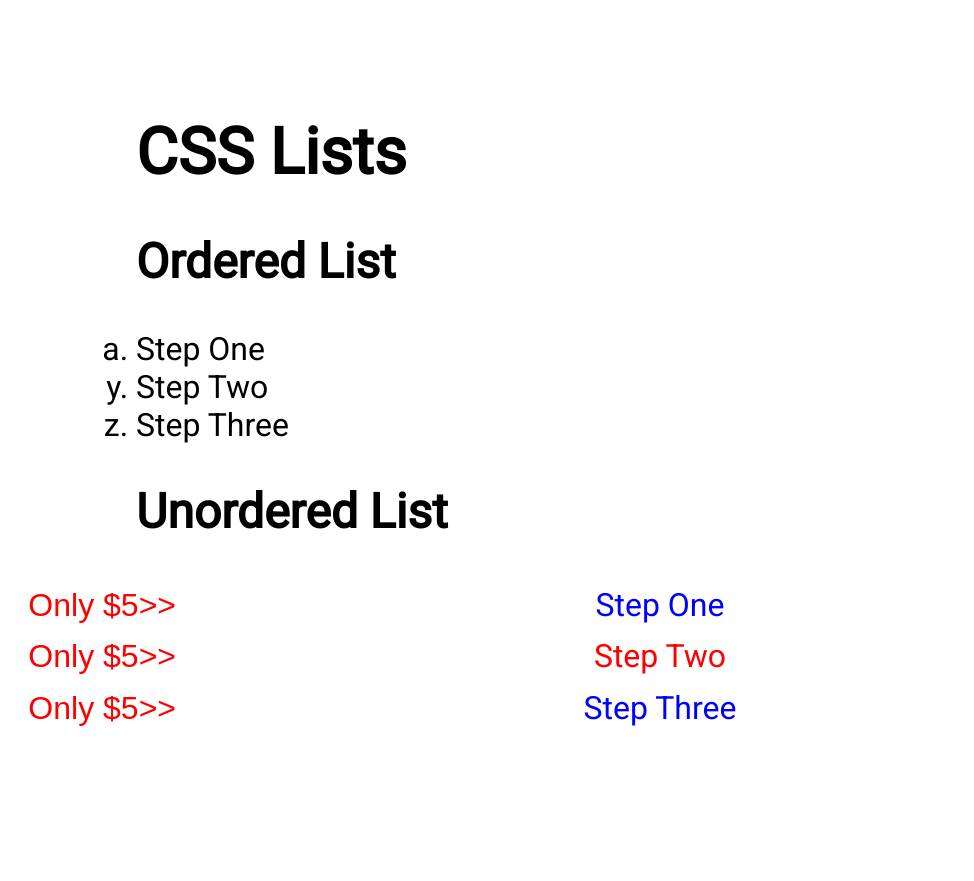
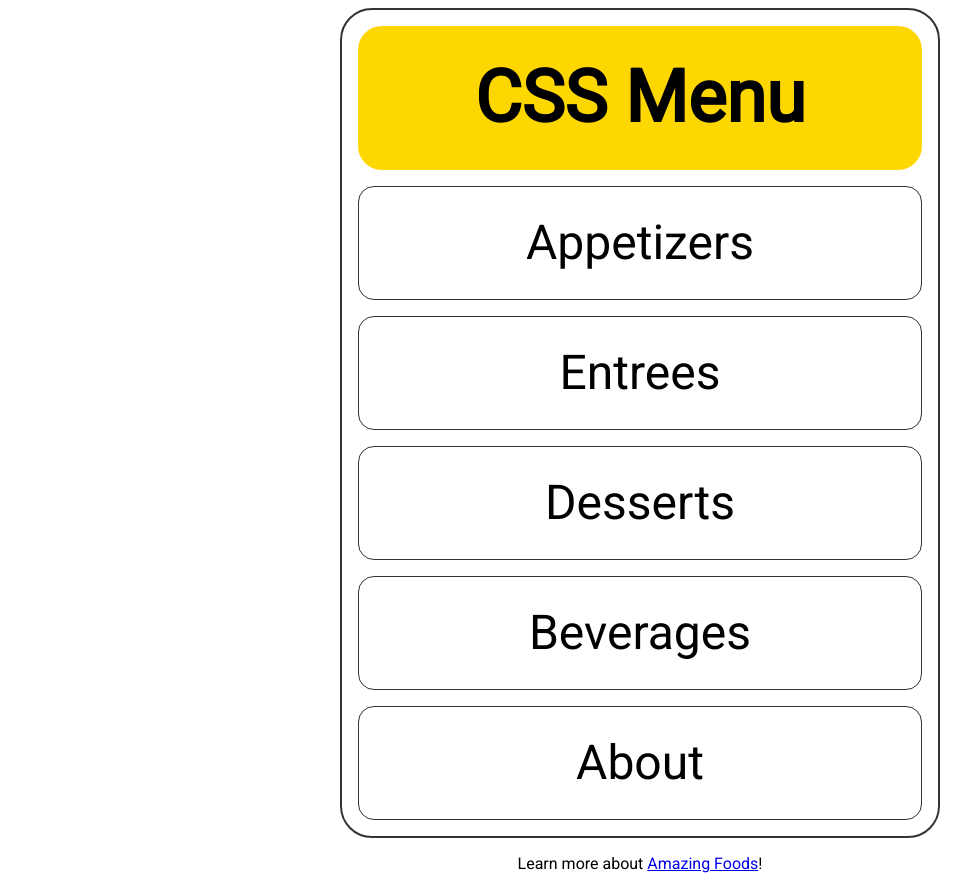
Before and after one commit to marnop/Learning-CSS, a plain HTML site: page index.html in a window 1280 px wide. Shown: the whole page, without its empty margins (0-974 px from the left). Before the commit the page ends 838 px from the top, so only its background shows below. Drawn offline with Linux system fonts and the light colour scheme.

Commit message:
Lesson_09
Mini project

```diff
--- a/css/style.css
+++ b/css/style.css
@@ -1,34 +1,60 @@
 @import url("https://fonts.googleapis.com/css2?family=Roboto&display=swap");
 
-body {
-  padding: 5% 10%;
-  font-size: 2rem;
-  font-family: "Roboto", sans-serif;
+* {
+    margin: 0;
+    padding: 0;
+    box-sizing: border-box;
 }
 
-ol {
-    list-style-type: lower-alpha;
-    padding: 0;
+body {
+    margin: 0.5rem;
+    font-family: "Roboto", sans-serif;
+    text-align: center;
+}
+
+nav {
+    border: 2px solid #333;
+    border-radius: 2rem;
+    margin: 0 auto 1rem;
+    max-width: 600px;
+    font-size: 3rem;
+    line-height: 7rem;
+}
+
+h2 {
+    margin: 1rem;
+    padding: 1rem;
+    background: gold;
+    border-radius: 1.5rem 1.5rem;
 }
 
 ul {
-    list-style-type: square;
-    text-align: center;
-    list-style-position: outside;
-    color: blue;
-    line-height: 1.6;
-    /* list-style-image: url('../image/checkmark.png');
-    list-style: square url('../image/checkmark.png') inside; */
-}
-
-ul li:nth-child(even) {
-    color: red;
+    list-style-type: none;
 
 }
 
-ul li::marker {
-    color: rgb(255, 0, 0);
-    font-family: fantasy;
-    font-size: 1em;
-    content: "Only $5>>"
+li {
+    border: 1px solid #333;
+    margin: 1rem;
+    border-radius: 1rem;
 }
+
+li a {
+    display: block;
+}
+
+li a,
+li a:visited {
+    text-decoration: none;
+    color: rgb(0, 0, 0);
+}
+
+li a:hover
+li a:focus {
+    text-shadow: 1px 1px 1px black;
+    cursor: pointer;
+}
+
+li:last-child a {
+    border-radius:0 0 2rem 2rem;
+}
--- a/index.html
+++ b/index.html
@@ -5,32 +5,22 @@
     <meta charset="UTF-8">
     <meta http-equiv="X-UA-Compatible" content="IE=edge">
     <meta name="viewport" content="width=device-width, initial-scale=1.0">
-    <title>CSS Lists</title>
+    <title>CSS Menu</title>
     <link rel="stylesheet" href="css/style.css">
 </head>
 
 <body>
-    <header>
-        <h1>CSS Lists</h1>
-    </header>
-    <main>
-        <article>
-            <h2>Ordered List</h2>
-            <ol>
-                <li>Step One</li>
-                <li value="25">Step Two</li>
-                <li>Step Three</li>
-            </ol>
-        </article>
-        <article>
-            <h2>Unordered List</h2>
-            <ul>
-                <li>Step One</li>
-                <li>Step Two</li>
-                <li>Step Three</li>
-            </ul>
-        </article>
-    </main>
+   <nav>
+       <h2>CSS Menu</h2>
+       <ul>
+           <li><a href="one.html">Appetizers</a></li>
+           <li><a href="one.html">Entrees</a></li>
+           <li><a href="two.html">Desserts</a></li>
+           <li><a href="two.html">Beverages</a></li>
+           <li><a href="two.html">About</a></li>
+       </ul>
+   </nav>
+   <p>Learn more about <a href="https://www.cnn.com/travel/article/world-best-food-dishes/index.html">Amazing Foods</a>!</p>
 </body>
 
 </html>
```
Also changed, not shown: image/checkmark.png (deleted).
